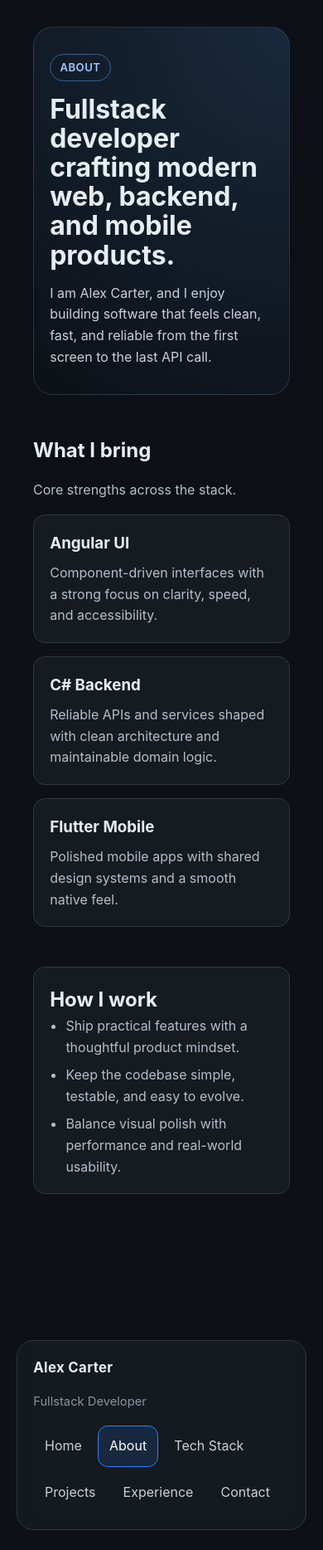
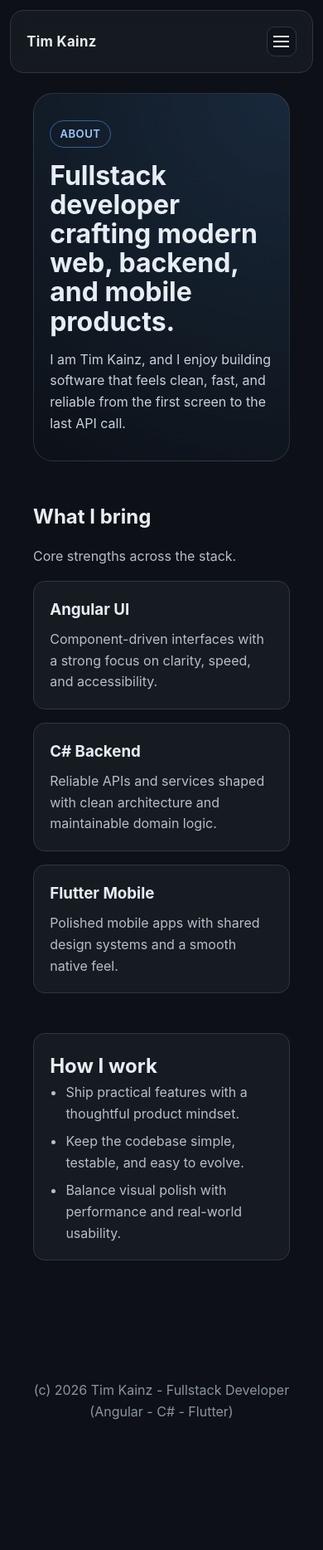
Before and after one commit to KainTim/website, an Angular app: page /about in a window 390 px wide. Shown: the whole page at 83% size. After the commit the page ends 1778 px from the top, so only its background shows below. Built offline with nearby package versions, Linux system fonts and the light colour scheme.

Commit message:
add correct name and improve navbar

```diff
--- a/src/app/app.css
+++ b/src/app/app.css
@@ -23,6 +23,13 @@
   background: rgba(22, 27, 34, 0.92);
   backdrop-filter: blur(10px);
   z-index: 20;
+}
+
+.sidebar-header {
+  display: flex;
+  align-items: center;
+  justify-content: space-between;
+  gap: 0.75rem;
 }
 
 .brand {
@@ -63,6 +70,35 @@
   outline: none;
 }
 
+.burger {
+  display: none;
+  width: 2.25rem;
+  height: 2.25rem;
+  border: 1px solid #30363d;
+  border-radius: 10px;
+  background: rgba(13, 17, 23, 0.65);
+  cursor: pointer;
+  padding: 0.25rem;
+}
+
+.burger span {
+  display: block;
+  width: 1.2rem;
+  height: 2px;
+  margin: 0.24rem auto;
+  background: #e6edf3;
+}
+
+.site-footer {
+  margin-top: 2rem;
+  text-align: center;
+  color: #8b949e;
+}
+
+.site-footer p {
+  margin: 0;
+}
+
 @media (max-width: 1320px) {
   .content {
     max-width: 1040px;
@@ -79,3 +115,38 @@
     flex-wrap: wrap;
   }
 }
+
+@media (max-width: 768px) {
+  .content {
+    padding-top: calc(6.5rem + env(safe-area-inset-top));
+  }
+
+  .sidebar {
+    position: fixed;
+    top: 0.75rem;
+    right: 0.75rem;
+    left: 0.75rem;
+    width: auto;
+    margin: 0;
+    gap: 0.6rem;
+    border-radius: 16px;
+  }
+
+  .subtitle {
+    display: none;
+  }
+
+  .burger {
+    display: inline-block;
+  }
+
+  .nav {
+    display: none;
+    flex-direction: column;
+    gap: 0.4rem;
+  }
+
+  .nav.nav-open {
+    display: flex;
+  }
+}
--- a/src/app/app.html
+++ b/src/app/app.html
@@ -1,19 +1,34 @@
 <div class="shell">
   <main class="content">
     <router-outlet></router-outlet>
+    <footer class="site-footer">
+      <p>(c) {{ currentYear }} Tim Kainz - Fullstack Developer (Angular - C# - Flutter)</p>
+    </footer>
   </main>
 
   <aside class="sidebar">
-    <a class="brand" routerLink="/home">Alex Carter</a>
-    <p class="subtitle">Fullstack Developer</p>
+    <div class="sidebar-header">
+      <a class="brand" routerLink="/home" (click)="closeMenu()">Tim Kainz</a>
+      <button
+        class="burger"
+        type="button"
+        aria-label="Toggle navigation"
+        [attr.aria-expanded]="isMenuOpen"
+        (click)="toggleMenu()"
+      >
+        <span></span>
+        <span></span>
+        <span></span>
+      </button>
+    </div>
 
-    <nav class="nav" aria-label="Primary">
-      <a routerLink="/home" routerLinkActive="active" [routerLinkActiveOptions]="{ exact: true }">Home</a>
-      <a routerLink="/about" routerLinkActive="active">About</a>
-      <a routerLink="/home" fragment="stack">Tech Stack</a>
-      <a routerLink="/home" fragment="projects">Projects</a>
-      <a routerLink="/home" fragment="experience">Experience</a>
-      <a routerLink="/contact" routerLinkActive="active">Contact</a>
+    <nav class="nav" aria-label="Primary" [class.nav-open]="isMenuOpen">
+      <a routerLink="/home" routerLinkActive="active" [routerLinkActiveOptions]="{ exact: true }" (click)="closeMenu()">Home</a>
+      <a routerLink="/home" fragment="stack" (click)="closeMenu()">Tech Stack</a>
+      <a routerLink="/home" fragment="projects" (click)="closeMenu()">Projects</a>
+      <a routerLink="/home" fragment="experience" (click)="closeMenu()">Experience</a>
+      <a routerLink="/about" routerLinkActive="active" (click)="closeMenu()">About</a>
+      <a routerLink="/contact" routerLinkActive="active" (click)="closeMenu()">Contact</a>
     </nav>
   </aside>
 </div>
--- a/src/app/app.ts
+++ b/src/app/app.ts
@@ -7,4 +7,15 @@ import { RouterLink, RouterLinkActive, RouterOutlet } from '@angular/router';
   templateUrl: './app.html',
   styleUrl: './app.css'
 })
-export class App {}
+export class App {
+  isMenuOpen = false;
+  readonly currentYear = new Date().getFullYear();
+
+  toggleMenu(): void {
+    this.isMenuOpen = !this.isMenuOpen;
+  }
+
+  closeMenu(): void {
+    this.isMenuOpen = false;
+  }
+}
--- a/src/pages/about/about.html
+++ b/src/pages/about/about.html
@@ -3,7 +3,7 @@
     <p class="eyebrow">About</p>
     <h1>Fullstack developer crafting modern web, backend, and mobile products.</h1>
     <p class="lede">
-      I am Alex Carter, and I enjoy building software that feels clean, fast, and reliable from
+      I am Tim Kainz, and I enjoy building software that feels clean, fast, and reliable from
       the first screen to the last API call.
     </p>
   </section>
--- a/src/pages/home/home.css
+++ b/src/pages/home/home.css
@@ -161,12 +161,6 @@ h2 {
   margin-top: 0.45rem;
 }
 
-.footer {
-  margin-bottom: 0;
-  text-align: center;
-  color: #8b949e;
-}
-
 @media (max-width: 760px) {
   .page-wrap {
     padding-top: 0.5rem;
--- a/src/pages/home/home.html
+++ b/src/pages/home/home.html
@@ -61,8 +61,4 @@
       }
     </div>
   </section>
-
-  <footer class="section footer">
-    <p>(c) {{ currentYear }} {{ hero.name }} - Fullstack Developer (Angular - C# - Flutter)</p>
-  </footer>
 </div>
--- a/src/pages/home/home.ts
+++ b/src/pages/home/home.ts
@@ -29,10 +29,8 @@ interface TimelineItem {
   styleUrl: './home.css',
 })
 export class Home {
-  readonly currentYear = new Date().getFullYear();
-
   readonly hero = {
-    name: 'Alex Carter',
+    name: 'Tim Kainz',
     role: 'Fullstack Developer',
     intro:
       'I build polished web, backend, and mobile products with Angular, C#, and Flutter.',
```
Also changed, not shown: 2 other files (tests, documents, lock files or other folders).
